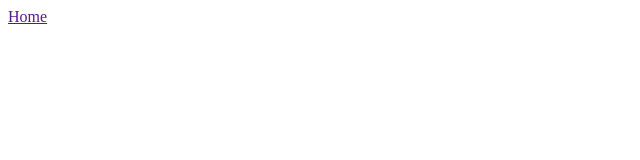
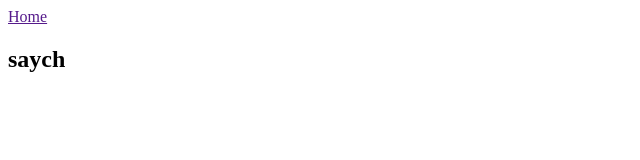
Before and after one commit to Pachady/Proyecto_Sitio_Web_IWB, a plain HTML site: page SitioWebBIW/index.html in a window 1280 px wide. Shown: the full height of the page, 0-640 px from the left. Drawn offline with Linux system fonts and the light colour scheme.

Commit message:
h2 saych

```diff
--- a/SitioWebBIW/index.html
+++ b/SitioWebBIW/index.html
@@ -17,6 +17,7 @@
 <body>
 
     <script src="scripts/funcionalidad.js"></script>
+    <h2>saych</h2>
 </body>
 
 </html>
```
